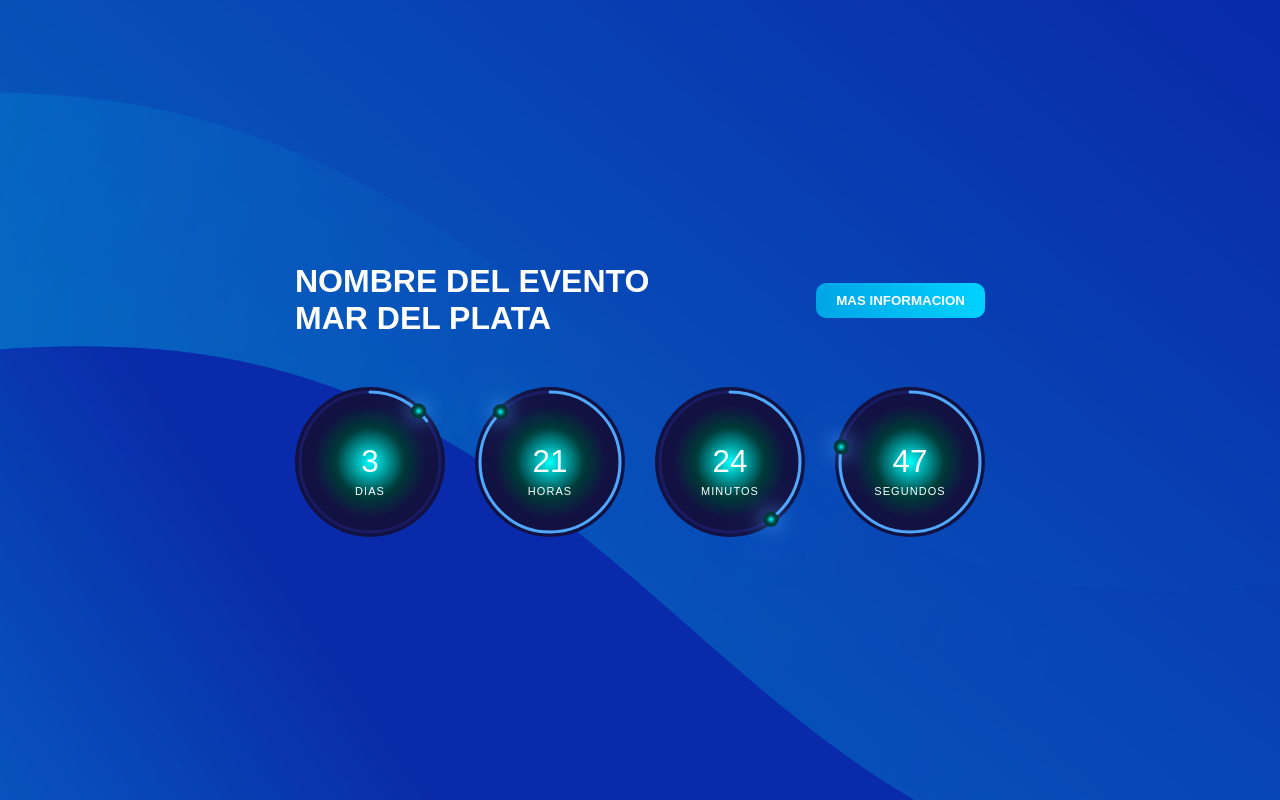
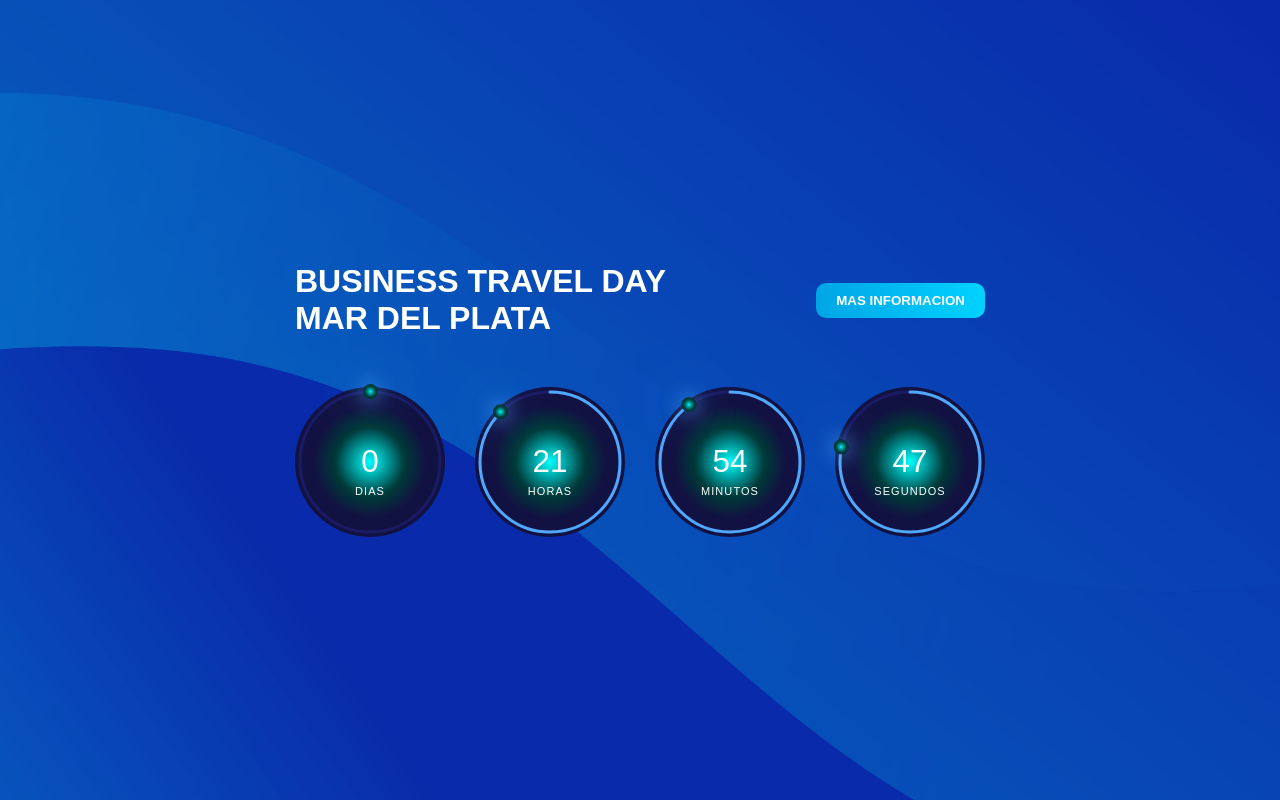
Before and after one commit to gustavo-avril/paginaweb, a PHP site: page /counter2.html in a window 1280 px wide. Run offline with PHP 8.4, Linux system fonts and the light colour scheme.

Commit message:
contadores

```diff
--- a/counter2.html
+++ b/counter2.html
@@ -23,7 +23,7 @@
   <section>
     <div class="titles">
       <div class="event">
-        <p>nombre del evento</p>
+        <p>business travel day</p>
         <p class="ciudad">Mar del Plata</p>
       </div>
       <div class="info">
@@ -90,7 +90,7 @@
     let min_dot = document.querySelector('.min_dot');
     let sec_dot = document.querySelector('.sec_dot');
 
-    let endDate = '04/15/2023 18:00:00';
+    let endDate = '04/12/2023 18:30:00';
     //formato mm/dd/aaaa
 
     let x = setInterval(function(){
@@ -111,13 +111,13 @@
       seconds.innerHTML = s + "<br><span>Segundos</span>";
 
       //animar los circulos
-      dd.style.strokeDashoffset = 440 - (440 * d) / 20;
+      dd.style.strokeDashoffset = 440 - (440 * d) / 2; // 365 dias en un año
       hh.style.strokeDashoffset = 440 - (440 * h) / 24;
       mm.style.strokeDashoffset = 440 - (440 * m) / 60;
       ss.style.strokeDashoffset = 440 - (440 * s) / 60;
 
       //animar los puntos de los circulos
-      day_dot.style.transform = `rotateZ(${d * 14.4}deg)`; // 360deg / 365days = 0.986
+      day_dot.style.transform = `rotateZ(${d * 180}deg)`; // 360deg / 365days = 0.986
       hr_dot.style.transform = `rotateZ(${h * 15}deg)`; // 360deg / 24hrs
       min_dot.style.transform = `rotateZ(${m * 6}deg)`; // 360deg / 60mins
       sec_dot.style.transform = `rotateZ(${s * 6}deg)`; // 360deg / 60sec
--- a/css/counter2.css
+++ b/css/counter2.css
@@ -1,6 +1,6 @@
 /*variables*/
 :root{
---bg:radial-gradient(49.99% 49.99% at 50% 50%, #00FFFF 0%, #00B8B8 20%, #003F3F 60%, #003838 100%);
+--bg:radial-gradient(49.99% 49.99% at 50% 50%, #00FFFF 0%, #00B8B8 20%, #003F3F 70%, #003838 100%);
 --stroke: #4fa8fb;
 --inner-bg: radial-gradient(49.99% 49.99% at 50% 50%, #00FFFF 0%, #00B8B8 21.6%, #003F3F 59.63%, #003838 64.13%, #121242 100%);
 }
```
